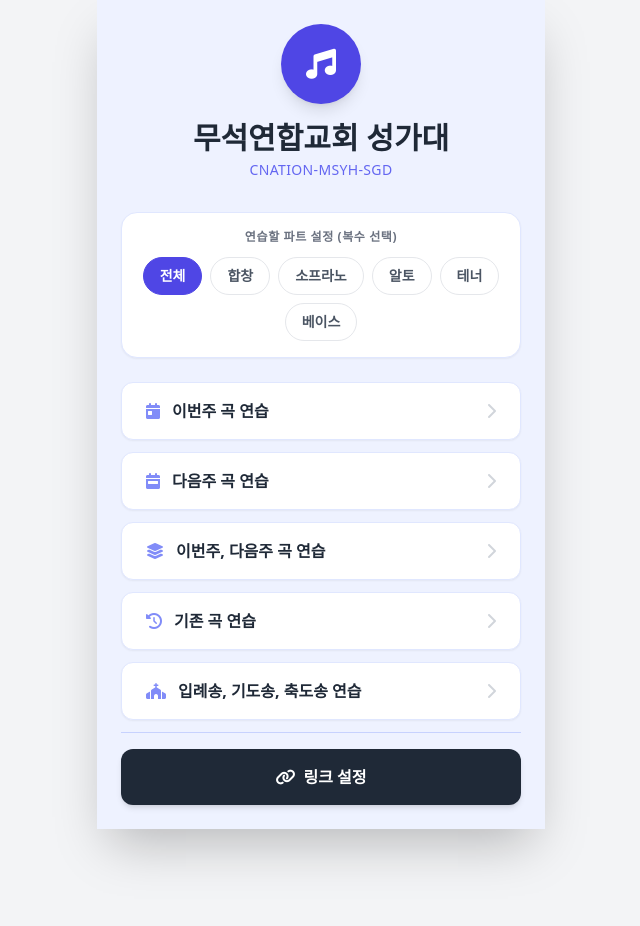
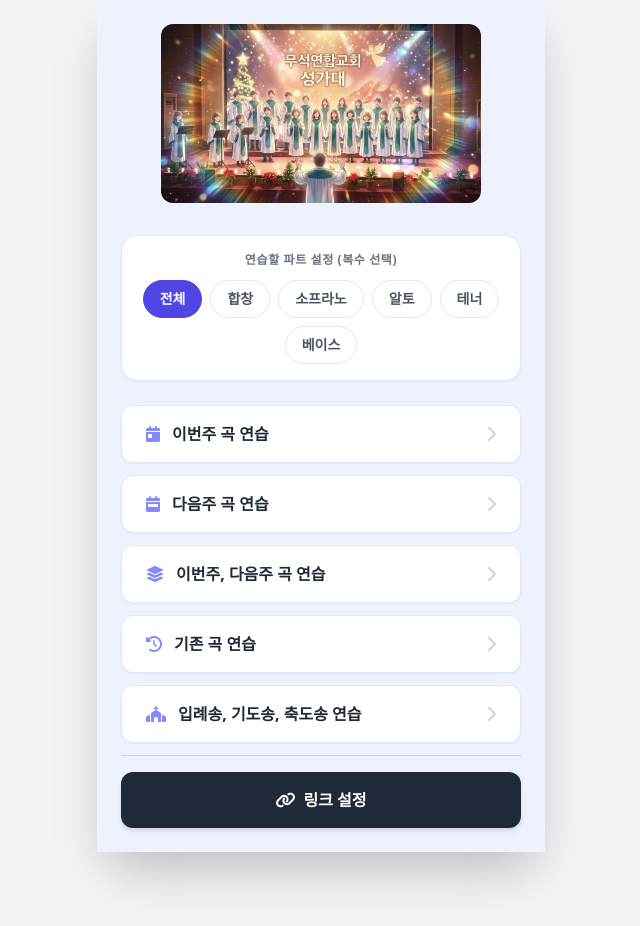
Before and after one commit to civilizednation/cnation-msyh-sgd, a plain HTML site: page index.html in a window 1280 px wide. Shown: the whole page, without its empty margins (319-959 px from the left). Drawn offline with nearby package versions, Linux system fonts and the light colour scheme.

Commit message:
Add files via upload

```diff
--- a/index.html
+++ b/index.html
@@ -58,12 +58,7 @@
 
         <div id="homeView" class="flex flex-col min-h-screen bg-indigo-50 p-6 relative">
             <div class="flex-1 flex flex-col items-center justify-center">
-                <div
-                    class="w-20 h-20 bg-indigo-600 rounded-full flex items-center justify-center mb-4 shadow-lg text-white text-3xl">
-                    <i class="fas fa-music"></i>
-                </div>
-                <h1 class="text-3xl font-extrabold text-gray-800 mb-1">무석연합교회 성가대</h1>
-                <p class="text-indigo-500 font-medium mb-8 text-sm tracking-wide uppercase">cnation-msyh-sgd</p>
+                <img src="msyhsgd.jpg" alt="무석연합교회 성가대" class="w-full max-w-xs mb-8 object-contain rounded-xl">
 
                 <div class="w-full bg-white p-4 rounded-2xl shadow-sm border border-indigo-100 mb-6">
                     <h3 class="text-xs font-bold text-gray-500 mb-3 uppercase tracking-wider text-center">연습할 파트 설정 (복수
```
Also changed, not shown: msyhsgd.jpg (added).
